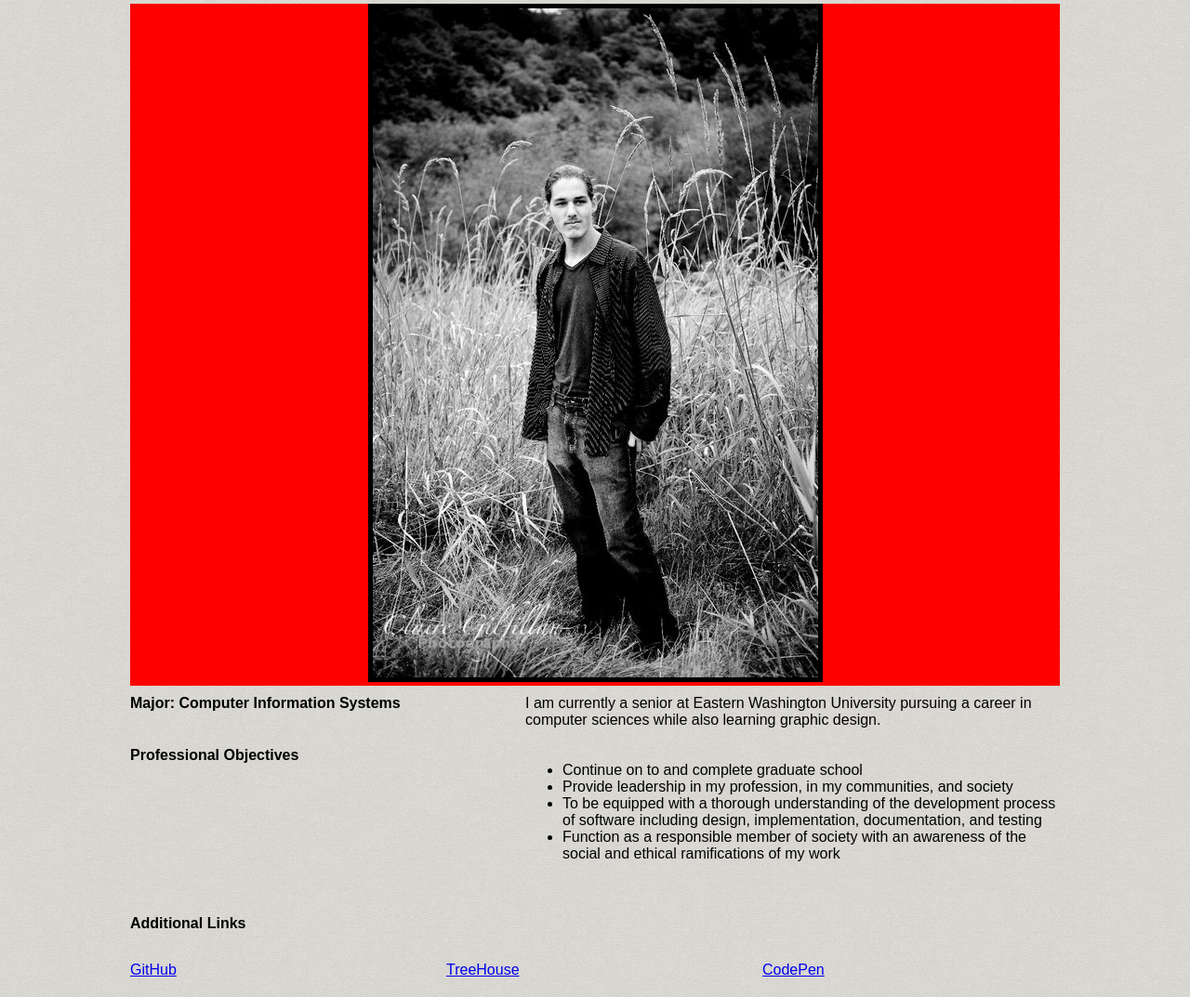
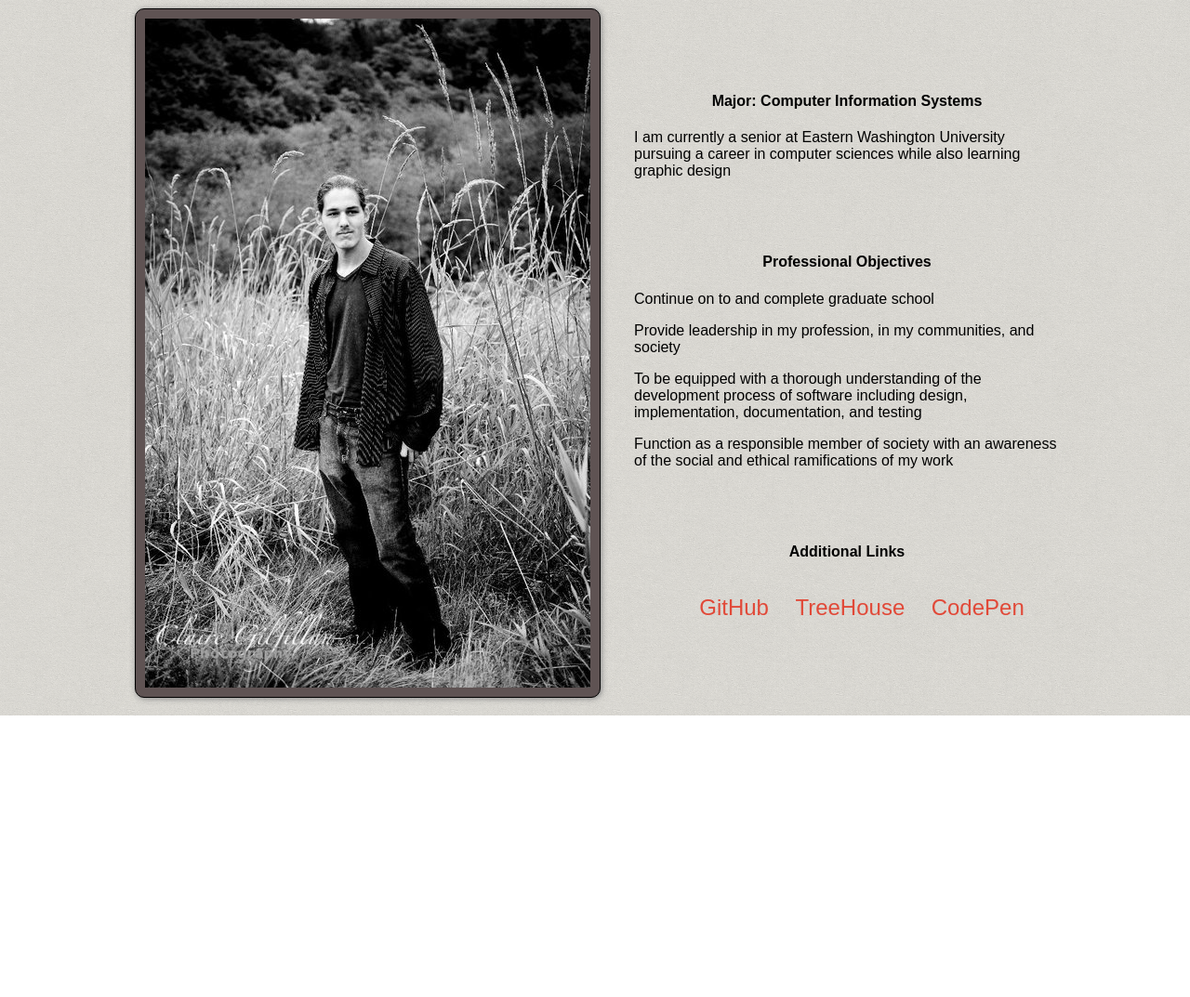
Before and after one commit to ayoung1/portfolio, a plain HTML site: page index.html in a window 1280 px wide. Shown: the part 244-1317 px from the top of the page at 93% size. After the commit the page ends 1014 px from the top, so only its background shows below. Drawn offline with Linux system fonts and the light colour scheme; a web font is replaced by a local one.

Commit message:
Changes
Added images to gallery, changed menu functionality, formatted home

```diff
--- a/css/styles.css
+++ b/css/styles.css
@@ -3,6 +3,21 @@
 body{
   background: url("../img/sandpaper.png");
   background-size: 10.875em 15.625em;
+}
+
+#home a[alt="home"]{
+  color: #E14938;
+  border-bottom: solid #E14938 7px;
+}
+
+#resume a[alt="resume"]{
+  color: #00ACED;
+  border-bottom: solid #00ACED 7px;
+}
+
+#gallery a[alt="image"]{
+  color: #e44d26;
+  border-bottom: solid #e44d26 7px;
 }
 
 /*header*/
@@ -79,11 +94,36 @@ a[alt="image"]:hover{
 /*Index*/
 h4 div{
   text-align:center;
-  background:red;
 }
 
-h4 img[alt*="me"]{
-  border: solid #000 5px;
+img[alt="Its me"]{
+    display: inline-block;
+    margin: .313em;
+    padding: .625em;
+    border: solid 1px #000;
+    background-color: #5F5353;
+    box-shadow: 1px 1px .375em #888888;
+    border-radius:10px;
+}
+
+.content h4{
+  margin-top: 5em;
+  text-align: center;
+}
+
+.content div{
+  padding: 1em 0 0 2em;
+}
+
+.content div div{
+  text-align:center;
+}
+
+.content a{
+  text-decoration: none;
+  font-size: 1.5em;
+  color: #E14938;
+  margin: 0 .5em 0 .5em;
 }
 
 /*End Index*/
--- a/index.html
+++ b/index.html
@@ -4,14 +4,14 @@
   <meta charset="UTF-8" />
   <title>Aaron Young</title>
 
-  <link rel="stylesheet" href="css/normalize.css">
-  <link rel="stylesheet" href="css/grid.css">
-  <link rel="stylesheet" href="css/styles.css">
-  <link href='http://fonts.googleapis.com/css?family=Droid+Sans:700' rel='stylesheet' type='text/css'>
-  <link href="http://fonts.googleapis.com/css?family=Berkshire+Swash" rel="stylesheet" type="text/css">
+	<link rel="stylesheet" href="css/normalize.css">
+	<link rel="stylesheet" href="css/grid.css">
+	<link href='http://fonts.googleapis.com/css?family=Droid+Sans:700' rel='stylesheet' type='text/css'>
+	<link href="http://fonts.googleapis.com/css?family=Berkshire+Swash" rel="stylesheet" type="text/css">
+	<link rel="stylesheet" href="css/styles.css">
 
 </head>
-<body>
+<body id="home">
 <div class="container">
 	<div class="grid_12 header">
 		<div class="grid_7 alpha">
@@ -33,43 +33,31 @@
 		</nav>
 	</div>
 
-	<h4 class="grid_12">
+	<h4 class="grid_6 alpha">
 		<div>
 			<img src="img/self.jpg" alt="Its me">
 		</div>
 	</h4>
 
-	<div class="grid_12 topmarg">
-		<h4 class="grid_5 alpha">Major: Computer Information Systems</h4>
+	<div class="grid_6 omega content">
+		<div>
+			<h4>Major: Computer Information Systems</h4>
+			<p>I am currently a senior at Eastern Washington University pursuing a career in computer sciences while also learning graphic design</p>
 
-		<p class="grid_7 omega"> I am currently a senior at Eastern Washington University pursuing a career in computer sciences while also learning graphic design.</p>
-	</div>
+			<h4>Professional Objectives</h4>
+			<p>Continue on to and complete graduate school</p>
+			<p>Provide leadership in my profession, in my communities, and society</p>
+			<p>To be equipped with a thorough understanding of the development process of software including design, implementation, documentation, and testing</p>
+			<p>Function as a responsible member of society with an awareness of the social and ethical ramifications of my work</p>
 
-	<div class="grid_12 topmarg">
-		<h4 class="grid_5 alpha center">Professional Objectives</h4>
-		<div class="grid_7 omega">
-			<ul id="objlist">
-				<li>Continue on to and complete graduate school</li>
-				<li>Provide leadership in my profession, in my communities, and society</li>
-				<li>To be equipped with a thorough understanding of the development process of software including design, implementation, documentation, and testing</li>
-				<li>Function as a responsible member of society with an awareness of the social and ethical ramifications of my work</li>
-			</ul>
-		</div>
-	</div>
+			<h4>Additional Links</h4>
 
-	<div class="grid_12">
-		<h4>Additional Links</h4>
-	</div>
+			<div>
+				<a href="https://github.com/ayoung1">GitHub</a>
+				<a href="http://teamtreehouse.com/">TreeHouse</a>
+				<a href="http://codepen.io/ayoung1/">CodePen</a>
+			</div>
 
-	<div class="grid_12">
-		<div  class="grid_4 alpha">
-			<a class="refBar" href="https://github.com/ayoung1">GitHub</a>
-		</div>
-		<div  class="grid_4">
-			<a class="refBar" href="http://teamtreehouse.com/">TreeHouse</a>
-		</div>
-		<div class="grid_4 omega">
-			<a class="refBar" href="http://codepen.io/ayoung1/">CodePen</a>
 		</div>
 	</div>
 	<!-- Clearfix -->
```
Also changed, not shown: gallery.html (+10 -18 lines), resume.html (+1 -1 lines), img/1-thumb.jpg (deleted), img/1-thumb.png (added), img/1.jpg (deleted), img/1.png (added), img/2-thumb.jpg (deleted), img/2-thumb.png (added), img/2.jpg (deleted), img/2.png (added), img/3-thumb.jpg (deleted), img/3-thumb.png (added), img/3.jpg (deleted), img/3.png (added), 4 more files.
